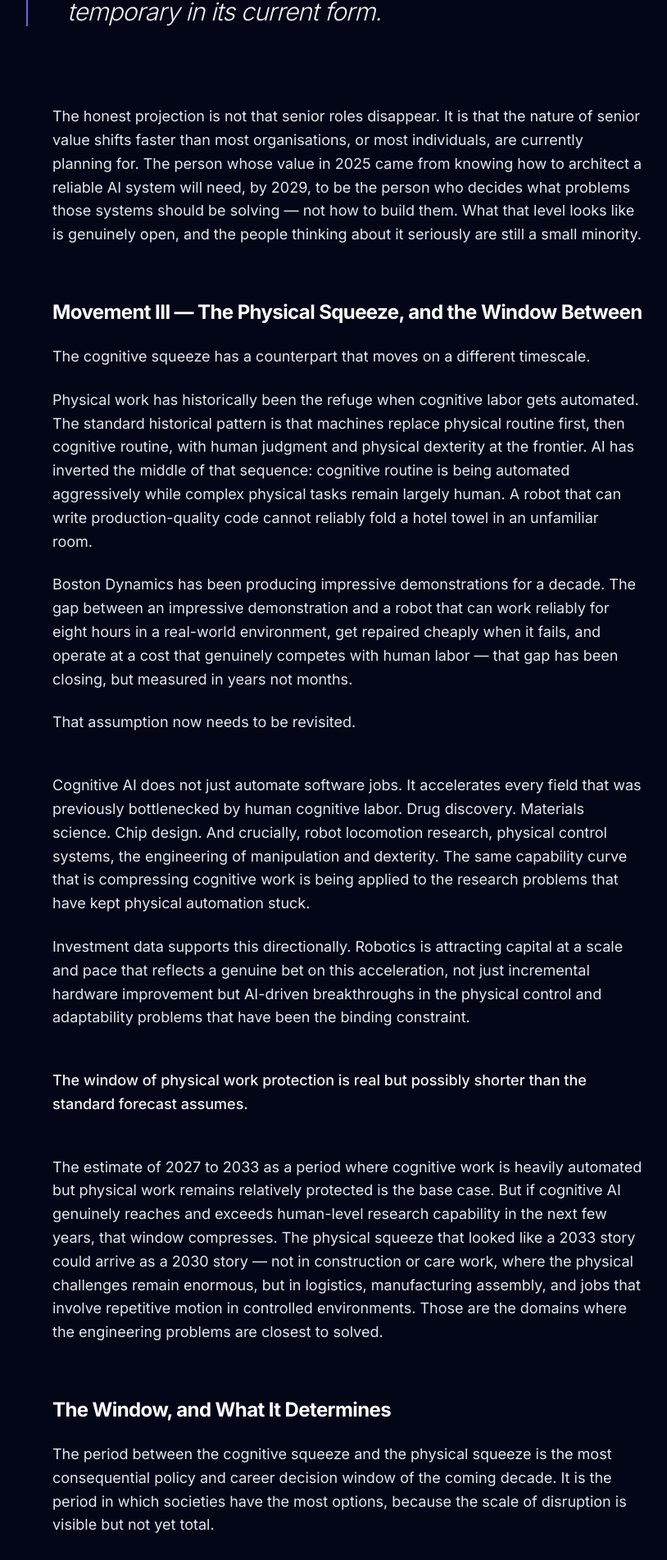
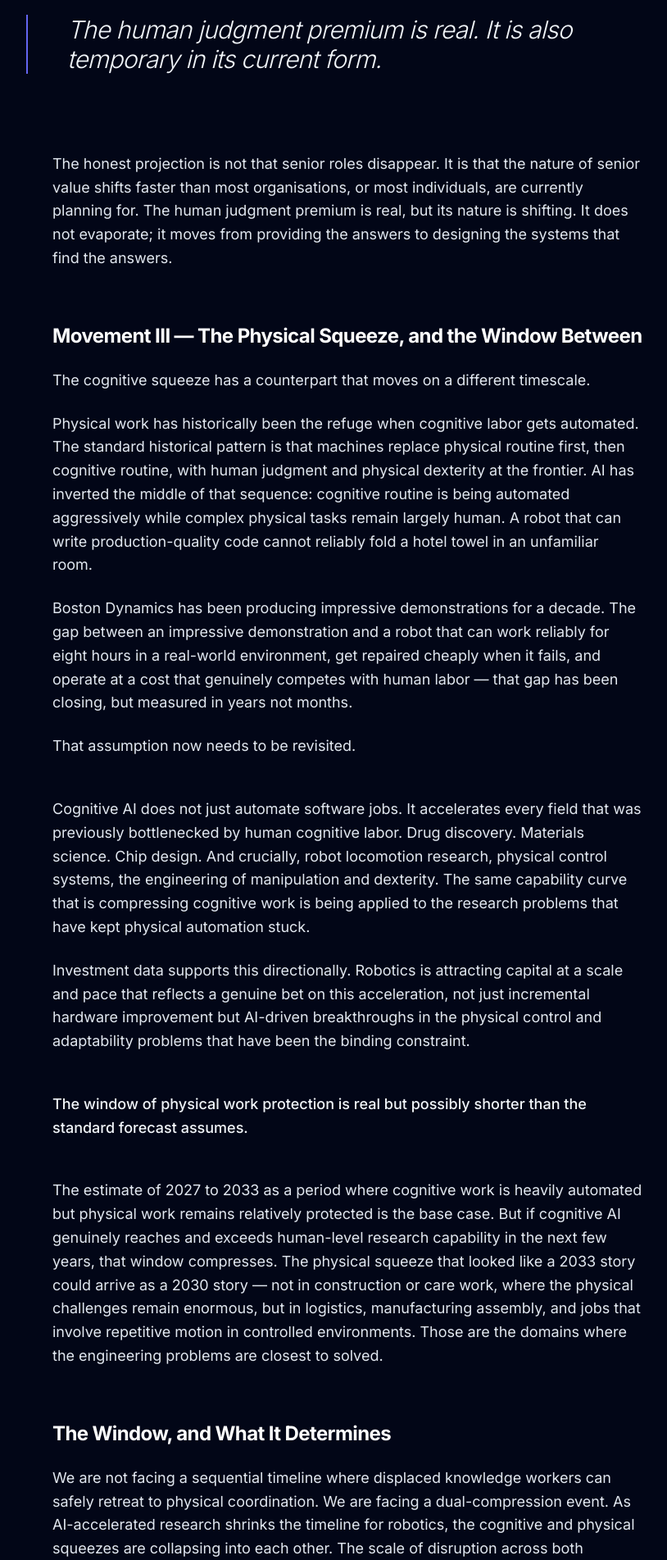
Before and after one commit to ADevBelgie/after-the-intelligence-flood, a React (Vite) app: page / in a window 1280 px wide. Shown: the part 3573-5476 px from the top of the page at 82% size, without its empty margins (216-1030 px from the left). Built offline with nearby package versions, Linux system fonts and the light colour scheme.

Commit message:
Pass 5: Narrative alignment and terminology standardization

```diff
--- a/src/App.jsx
+++ b/src/App.jsx
@@ -125,13 +125,13 @@ const App = () => {
             </p>
 
             <p className="mb-6">
-              What this means for the Barbell is not immediately obvious, but it is important. The senior roles that are currently valuable — the engineers who architect the systems, the analysts who synthesise the data, the managers who direct the AI agents — are valuable because they sit above the current capability ceiling. They provide the judgment the AI cannot yet provide. But that ceiling is not fixed. It rises on roughly an eight-month cycle, possibly faster.
+              What this means for the Barbell is not immediately obvious, but it is important. The senior roles that are currently valuable — the engineers who architect the systems, the analysts who synthesise the data, the managers who direct the AI agents — are valuable because they sit above the current capability ceiling. They provide the judgment the AI cannot yet provide. But that ceiling is not fixed. Crucially, the ceiling is no longer rising because the base models are getting inherently smarter — it is rising because the architectures around them (reinforcement learning, multi-agent orchestration, self-reflective RAG) are maturing.
             </p>
 
             <PullQuote quote="The human judgment premium is real. It is also temporary in its current form." />
 
             <p className="mb-6">
-              The honest projection is not that senior roles disappear. It is that the nature of senior value shifts faster than most organisations, or most individuals, are currently planning for. The person whose value in 2025 came from knowing how to architect a reliable AI system will need, by 2029, to be the person who decides what problems those systems should be solving — not how to build them. What that level looks like is genuinely open, and the people thinking about it seriously are still a small minority.
+              The honest projection is not that senior roles disappear. It is that the nature of senior value shifts faster than most organisations, or most individuals, are currently planning for. The human judgment premium is real, but its nature is shifting. It does not evaporate; it moves from providing the answers to designing the systems that find the answers.
             </p>
 
             <h3 className="text-2xl font-bold text-white mb-6 mt-16 tracking-tight">Movement III — The Physical Squeeze, and the Window Between</h3>
@@ -171,7 +171,7 @@ const App = () => {
             <h3 className="text-2xl font-bold text-white mb-6 mt-16 tracking-tight">The Window, and What It Determines</h3>
 
             <p className="mb-6">
-              The period between the cognitive squeeze and the physical squeeze is the most consequential policy and career decision window of the coming decade. It is the period in which societies have the most options, because the scale of disruption is visible but not yet total.
+              We are not facing a sequential timeline where displaced knowledge workers can safely retreat to physical coordination. We are facing a dual-compression event. As AI-accelerated research shrinks the timeline for robotics, the cognitive and physical squeezes are collapsing into each other. The scale of disruption across both domains is becoming visible simultaneously. Survival requires moving to the governance, orchestration, and verification layers of both digital and physical systems concurrently.
             </p>
 
             <p className="mb-6">
@@ -237,7 +237,7 @@ const App = () => {
             </p>
 
             <p className="mb-6">
-              The European Union has chosen framework first. The EU AI Act is an ambitious attempt to create comprehensive governance before widespread deployment rather than after. The intention is genuinely admirable. The practical effect, in the short term, is that European companies and researchers are generating almost none of the real-world failure data that makes systems actually safer. The regulatory framework is being written with limited empirical grounding because the deployment that would generate that grounding is being delayed. European automotive manufacturers, who built some of the most sophisticated engineering cultures in the world, are watching competitors accumulate years of real-world autonomous driving data while navigating a compliance framework that still does not have final implementing rules. By the time the framework is complete, the gap in real-world learning will be significant and very difficult to close.
+              The European Union has chosen framework first. The EU AI Act is an ambitious attempt to create comprehensive governance before widespread deployment rather than after. The intention is genuinely admirable. The practical effect, in the short term, is that European companies are optimising their engineering cycles for legal conformity rather than operational boundary-testing. They are building systems to pass audits, while competitors build systems to survive contact with reality. The regulatory framework is being written with limited empirical grounding because compliance-constrained deployment filters out the messy, unexpected failure data that makes systems actually safer in the long run.
             </p>
 
             <p className="mb-6">
@@ -325,7 +325,7 @@ const App = () => {
             </p>
 
             <p className="mb-6">
-              The open source picture complicates this somewhat. The Strategic Brief documents that open source models now match or beat proprietary ones on most standard math, knowledge, and competitive coding benchmarks, but still trail significantly on agentic tasks and software engineering (SWE-bench Verified: ~67% vs ~90% for the proprietary leader). Source: BenchLM.ai open source leaderboard, April 2026. In a world where AI capability approaches and then exceeds human cognitive performance across most domains, a two-month lag becomes increasingly academic for most applications. The leverage point shifts to who builds the best systems around the capability, and that territory is inherently harder to monopolise.
+              The open source picture complicates this somewhat. The Strategic Brief documents that open source models now match or beat proprietary ones on most standard math, knowledge, and competitive coding benchmarks, but still trail significantly on agentic tasks and software engineering (SWE-bench Pro: ~35% for open-source vs 56.8% for the proprietary leader). Source: BenchLM.ai and morphllm.com, April 2026. In a world where AI capability approaches and then exceeds human cognitive performance across most domains, a two-month lag becomes increasingly academic for most applications. The leverage point shifts to who builds the best systems around the capability, and that territory is inherently harder to monopolise.
             </p>
 
             <p className="mb-12">
```
